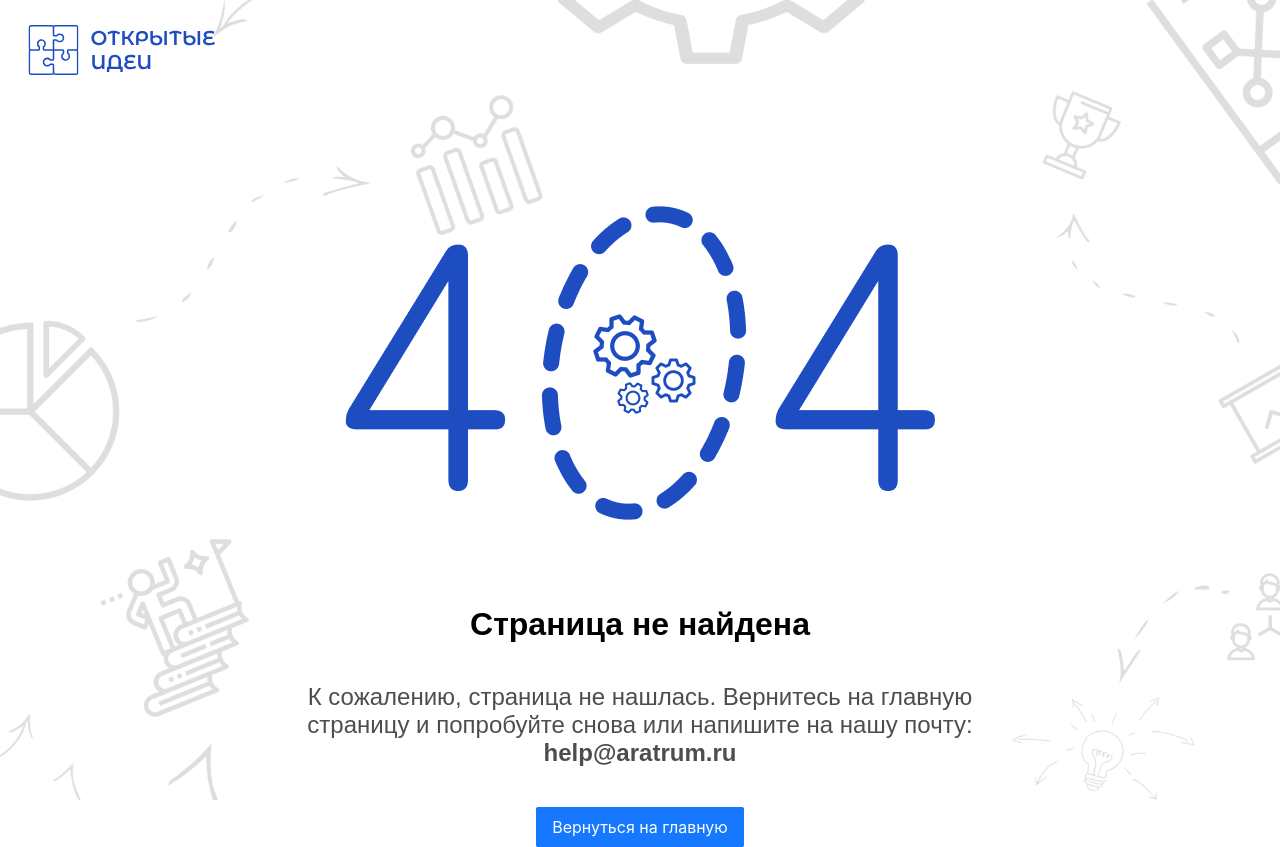
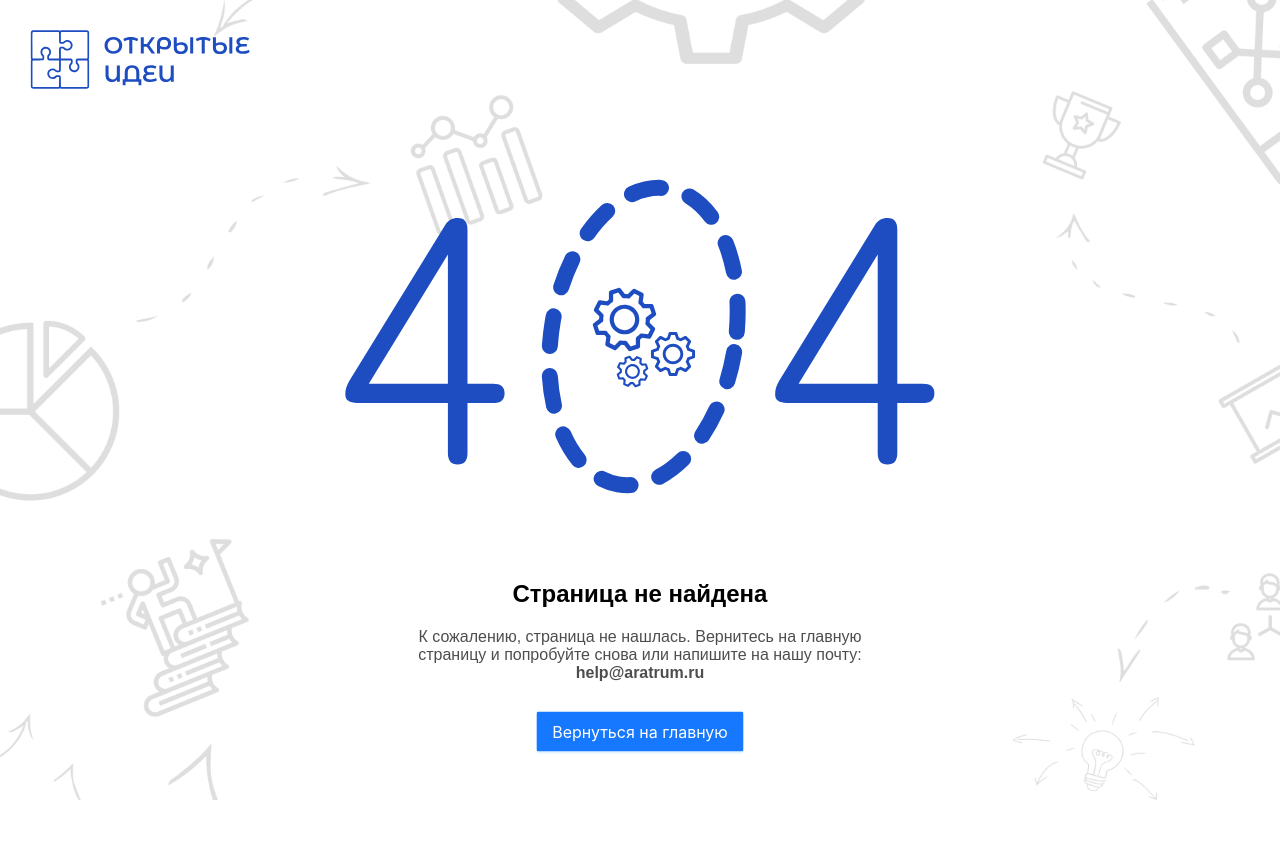
Before and after one commit to Fiwer9/open-ideas-frontend, a Next.js app: page /404 in a window 1280 px wide. After the commit the page ends 800 px from the top, so only its background shows below. Built offline with nearby package versions, Linux system fonts and the light colour scheme; no server answers.

Commit message:
Layout of adaptations of page 404

```diff
--- a/components/NotFoundComponents/Page404.tsx
+++ b/components/NotFoundComponents/Page404.tsx
@@ -1,10 +1,11 @@
 import React, { memo } from "react";
 import Image from "next/image";
 import { Logo } from "../PicturesComponents/Logo";
+import { Button } from "antd";
+import Standart404 from '../../public/img/404.svg'
+import router from "next/router";
 
 import styles from './styles/Page404.module.scss'
-import { Button } from "antd";
-import Standart404 from '../../public/img/404.png'
 
 const Page404: React.FC = memo(() => {
 
@@ -13,12 +14,12 @@ const Page404: React.FC = memo(() => {
         <div className={styles.container404}>
             <div className={styles.logoContainer}>
                 <div className={styles.logo}>
-                    <Logo width={200} height={50}/>
+                    <Logo width={228} height={59} className={styles.logo404}/>
                 </div>
             </div>
 
             <div className={styles.content404}>
-                <Image src={Standart404} alt={"404"} />
+                <Image src={Standart404} alt={"404"} className={styles.image} layout='responsive' />
                 <div className={styles.infPage404}>
                     <p className={styles.title404}>Страница не найдена</p>
                     <p className={styles.text404}>К сожалению, страница не нашлась. Вернитесь на главную <br/>
@@ -29,6 +30,7 @@ const Page404: React.FC = memo(() => {
                         className={styles.btn404}
                         type="primary"
                         size="large"
+                        onClick={() => {router.push(`/queries`)}}
                     >
                             Вернуться на главную
                     </Button>
--- a/components/NotFoundComponents/styles/Page404.module.scss
+++ b/components/NotFoundComponents/styles/Page404.module.scss
@@ -12,15 +12,68 @@
 
         .logo {
             margin: {
-                top: 25px;
-                left: 25px;
+                top: 40px;
+                left: 40px;
                 bottom: 0;
             };
+
+            @media (max-width: 1440px) {
+                margin: {
+                    top: 30px;
+                    left: 30px;
+                    bottom: 0;
+                };
+            }
+
+            @media (max-width: 768px) {
+                margin: {
+                    top: 20px;
+                    left: 20px;
+                    bottom: 0;
+                };
+            }
+
+            @media (max-width: 430px) {
+                margin: {
+                    top: 10px;
+                    left: 10px;
+                    bottom: 0;
+                };
+            }
+
+            .logo404 {
+                @media (max-width: 768px) {
+                    width: 193px;
+                    height: 50px;
+                }
+
+                @media (max-width: 540px) {
+                    width: 150px;
+                    height: 40px;
+                }
+
+                @media (max-width: 430px) {
+                    width: 121px;
+                    height: 30px;
+                }
+            }
         }
     }
 
     .content404 {
         text-align: center;
+        position: absolute;
+        top: 50%;
+        left: 50%;
+        transform: translate(-50%, -50%);
+
+        .image {
+            max-width: 603px;
+            max-height: 527px;
+            position: relative;
+            object-fit: cover;
+        }
+
 
         .infPage404 {
 
@@ -30,6 +83,18 @@
                     family: Poppins, sans-serif;
                     weight: 600;
                     size: 32px;
+                }
+
+                @media (max-width: 1440px) {
+                    font-size: 24px;
+                }
+
+                @media (max-width: 768px) {
+                    font-size: 20px;
+                }
+
+                @media (max-width: 430px) {
+                    font-size: 14px;
                 }
             }
 
@@ -42,11 +107,43 @@
                     size: 24px;
                 }
                 color: #000000B2;
+
+                @media (max-width: 1440px) {
+                    margin-top: 20px;
+                    font-size: 16px;
+                }
+
+                @media (max-width: 768px) {
+                    margin-top: 15px;
+                    font-size: 14px;
+                }
+
+                @media (max-width: 430px) {
+                    margin-top: 8px;
+                    font-size: 10px;
+                }
             }
 
             .btn404 {
                 margin-top: 40px;
                 border-radius: 2px;
+
+                @media (max-width: 1440px) {
+                    margin-top: 30px;
+                }
+
+                @media (max-width: 768px) {
+                    margin-top: 20px;
+                    width: 200px;
+                    font-size: 14px;
+                }
+
+                @media (max-width: 430px) {
+                    margin-top: 10px;
+                    width: 150px;
+                    height: 35px;
+                    font-size: 10px;
+                }
             }
         }
     }
--- a/components/PicturesComponents/Logo.tsx
+++ b/components/PicturesComponents/Logo.tsx
@@ -11,9 +11,10 @@ interface LogoProps {
   height: number;
   min?: boolean;
   big?: boolean;
+  className?: any;
 }
 
-export const Logo: React.FC<LogoProps> = memo(({ width, height, min, big }) => {
+export const Logo: React.FC<LogoProps> = memo(({ width, height, min, big, className }) => {
   return (
     <>
       {big ? (
@@ -22,6 +23,7 @@ export const Logo: React.FC<LogoProps> = memo(({ width, height, min, big }) => {
           height={height}
           src={logoBig}
           alt="Открытые идеи"
+          className={className}
         />
       ) : (
         <div className={styles.logoContainer}>
@@ -31,7 +33,7 @@ export const Logo: React.FC<LogoProps> = memo(({ width, height, min, big }) => {
               height={height}
               src={logoMin}
               alt="Открытые идеи"
-              className={styles.logoMin}
+              className={`${styles.logoMin} ${className}`}
             />
           ) : (
             <Image
@@ -39,7 +41,7 @@ export const Logo: React.FC<LogoProps> = memo(({ width, height, min, big }) => {
               height={height}
               src={logo}
               alt="Открытые идеи"
-              className={styles.logo}
+              className={`${styles.logo} ${className}`}
             />
           )}
         </div>
```
Also changed, not shown: public/img/404.svg (added).
